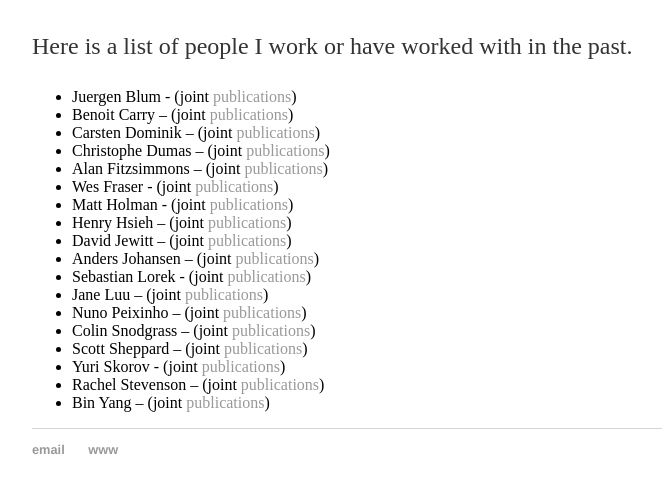
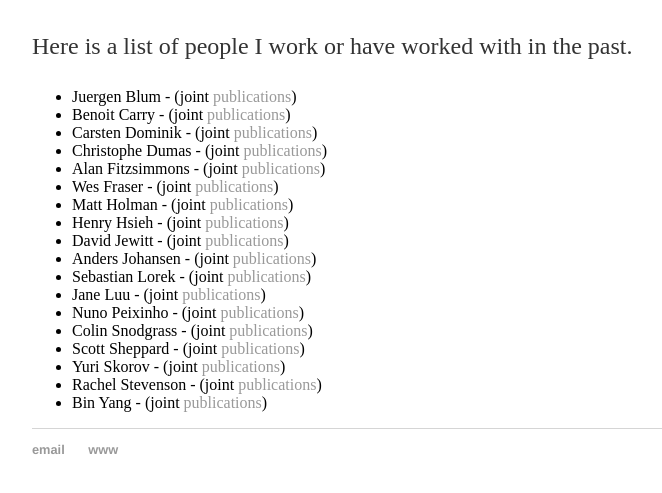
Before and after one commit to placerda-qub/placerda-gb.github.io, a Jekyll site: the page built from colleagues.md, in a window 1280 px wide. Shown: the part 167-660 px from the top of the page, without its empty margins (160-822 px from the left). Built offline with Jekyll 4.4.1, drawn with Linux system fonts in a browser that asks for light colours; our own code applies the rules of GitHub Pages for plain Markdown files.

Commit message:
dashes fixed

```diff
--- a/colleagues.md
+++ b/colleagues.md
@@ -1,22 +1,21 @@
 # Colleagues
-
 Here is a list of people I work or have worked with in the past.
 
 - Juergen Blum - (joint [publications](http://tinyurl.com/lv6mft3))
-- Benoit Carry – (joint [publications](http://goo.gl/M2pRm))
-- Carsten Dominik – (joint [publications](http://tinyurl.com/ps8z7m))
-- Christophe Dumas – (joint [publications](http://tinyurl.com/k2beuqo))
-- Alan Fitzsimmons – (joint [publications](http://tinyurl.com/m578e34))
+- Benoit Carry - (joint [publications](http://goo.gl/M2pRm))
+- Carsten Dominik - (joint [publications](http://tinyurl.com/ps8z7m))
+- Christophe Dumas - (joint [publications](http://tinyurl.com/k2beuqo))
+- Alan Fitzsimmons - (joint [publications](http://tinyurl.com/m578e34))
 - Wes Fraser - (joint [publications](http://tinyurl.com/knhna6s))
 - Matt Holman - (joint [publications](http://tinyurl.com/mt8d599))
-- Henry Hsieh – (joint [publications](http://tinyurl.com/kzc5zpt))
-- David Jewitt – (joint [publications](http://tinyurl.com/m5fsx2n))
-- Anders Johansen – (joint [publications](http://tinyurl.com/mmt47et))
+- Henry Hsieh - (joint [publications](http://tinyurl.com/kzc5zpt))
+- David Jewitt - (joint [publications](http://tinyurl.com/m5fsx2n))
+- Anders Johansen - (joint [publications](http://tinyurl.com/mmt47et))
 - Sebastian Lorek - (joint [publications](http://tinyurl.com/mlagvbg))
-- Jane Luu – (joint [publications](http://tinyurl.com/kyteqv6))
-- Nuno Peixinho – (joint [publications](http://tinyurl.com/lcjzdok))
-- Colin Snodgrass – (joint [publications](http://tinyurl.com/k7z7n9b))
-- Scott Sheppard – (joint [publications](http://tinyurl.com/kt2mc46))
+- Jane Luu - (joint [publications](http://tinyurl.com/kyteqv6))
+- Nuno Peixinho - (joint [publications](http://tinyurl.com/lcjzdok))
+- Colin Snodgrass - (joint [publications](http://tinyurl.com/k7z7n9b))
+- Scott Sheppard - (joint [publications](http://tinyurl.com/kt2mc46))
 - Yuri Skorov - (joint [publications](http://tinyurl.com/n6qrskt))
-- Rachel Stevenson – (joint [publications](http://tinyurl.com/lxcousc))
-- Bin Yang – (joint [publications](http://tinyurl.com/kw4hgjj))
+- Rachel Stevenson - (joint [publications](http://tinyurl.com/lxcousc))
+- Bin Yang - (joint [publications](http://tinyurl.com/kw4hgjj))
```
